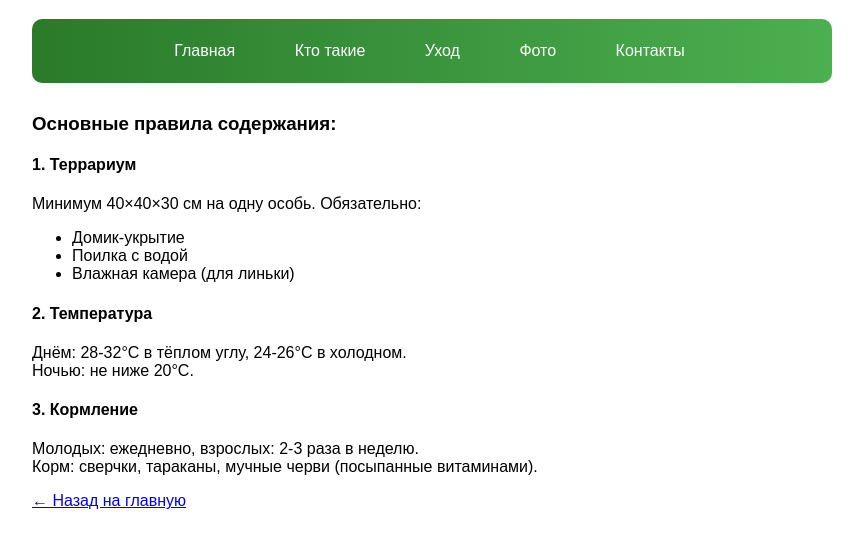
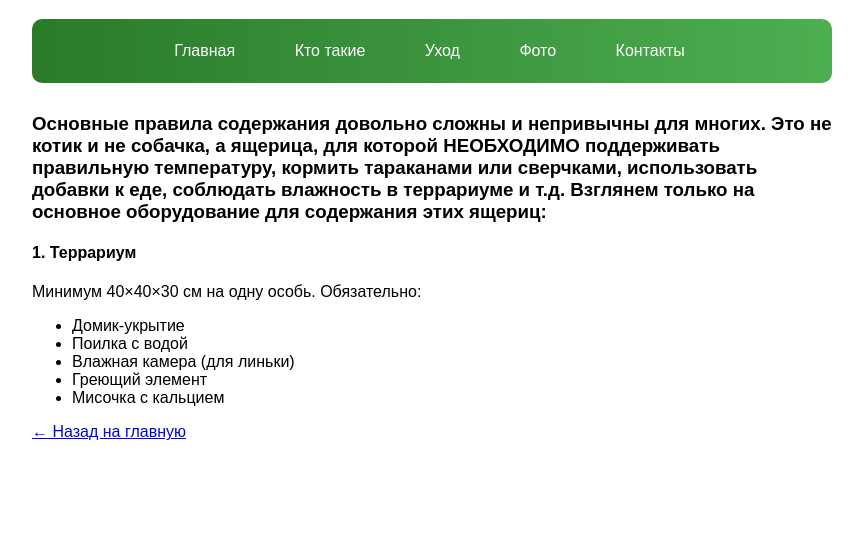
Before and after one commit to Ligyxa/ahrenet_ne_vstat, a plain HTML site: page care.html in a window 1280 px wide. Shown: the part 82-630 px from the top of the page, without its empty margins (208-1071 px from the left). Drawn offline with Linux system fonts and the light colour scheme.

Commit message:
содержание

```diff
--- a/care.html
+++ b/care.html
@@ -18,7 +18,7 @@
         <a href="contacts.html">Контакты</a>
     </nav>
 
-    <h3>Основные правила содержания:</h3>
+    <h3>Основные правила содержания довольно сложны и непривычны для многих. Это не котик и не собачка, а ящерица, для которой НЕОБХОДИМО поддерживать правильную температуру, кормить тараканами или сверчками, использовать добавки к еде, соблюдать влажность в террариуме и т.д. Взглянем только на основное оборудование для содержания этих ящериц:</h3>
 
     <h4>1. Террариум</h4>
     <p>Минимум 40×40×30 см на одну особь. Обязательно:</p>
@@ -26,15 +26,9 @@
         <li>Домик-укрытие</li>
         <li>Поилка с водой</li>
         <li>Влажная камера (для линьки)</li>
+        <li>Греющий элемент</li>
+        <li>Мисочка с кальцием</li>
     </ul>
-
-    <h4>2. Температура</h4>
-    <p>Днём: 28-32°C в тёплом углу, 24-26°C в холодном.<br>
-       Ночью: не ниже 20°C.</p>
-
-    <h4>3. Кормление</h4>
-    <p>Молодых: ежедневно, взрослых: 2-3 раза в неделю.<br>
-       Корм: сверчки, тараканы, мучные черви (посыпанные витаминами).</p>
 
     <p><a href="index.html">← Назад на главную</a></p>
 </body>
```
